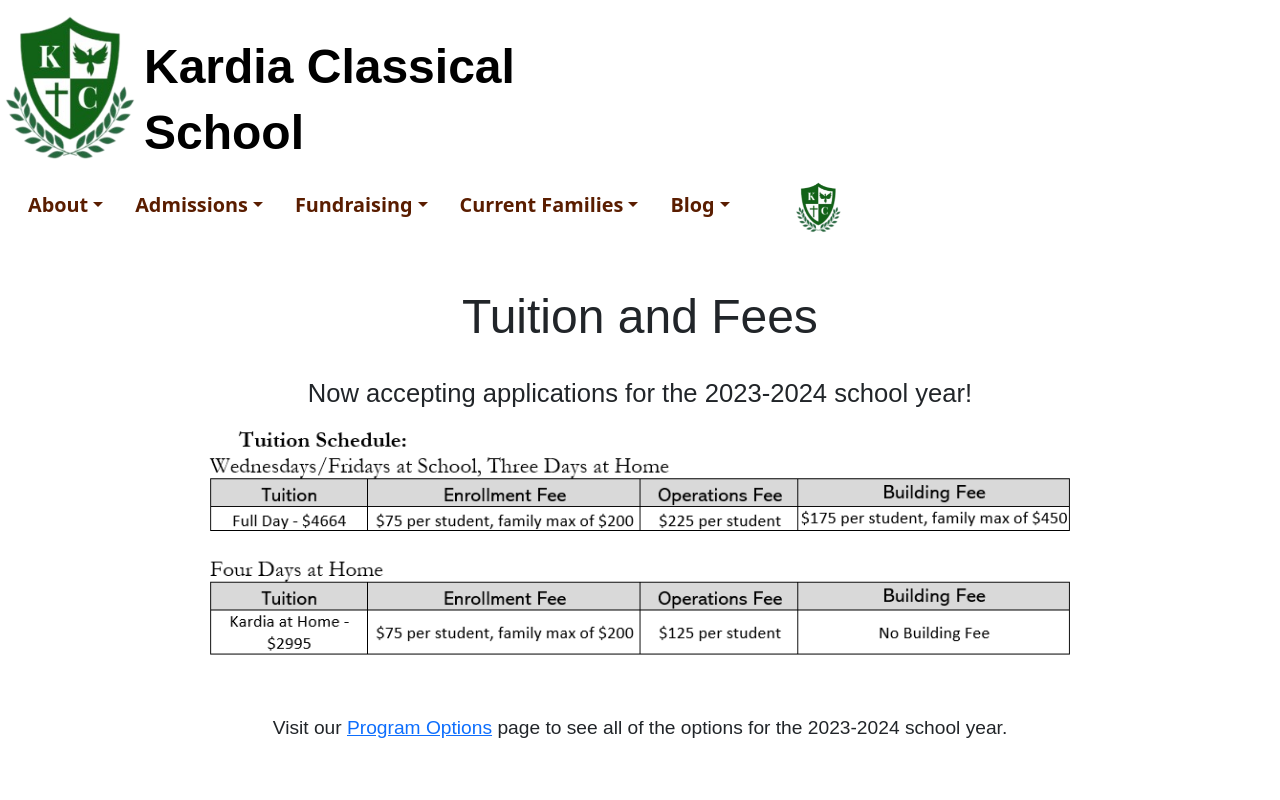
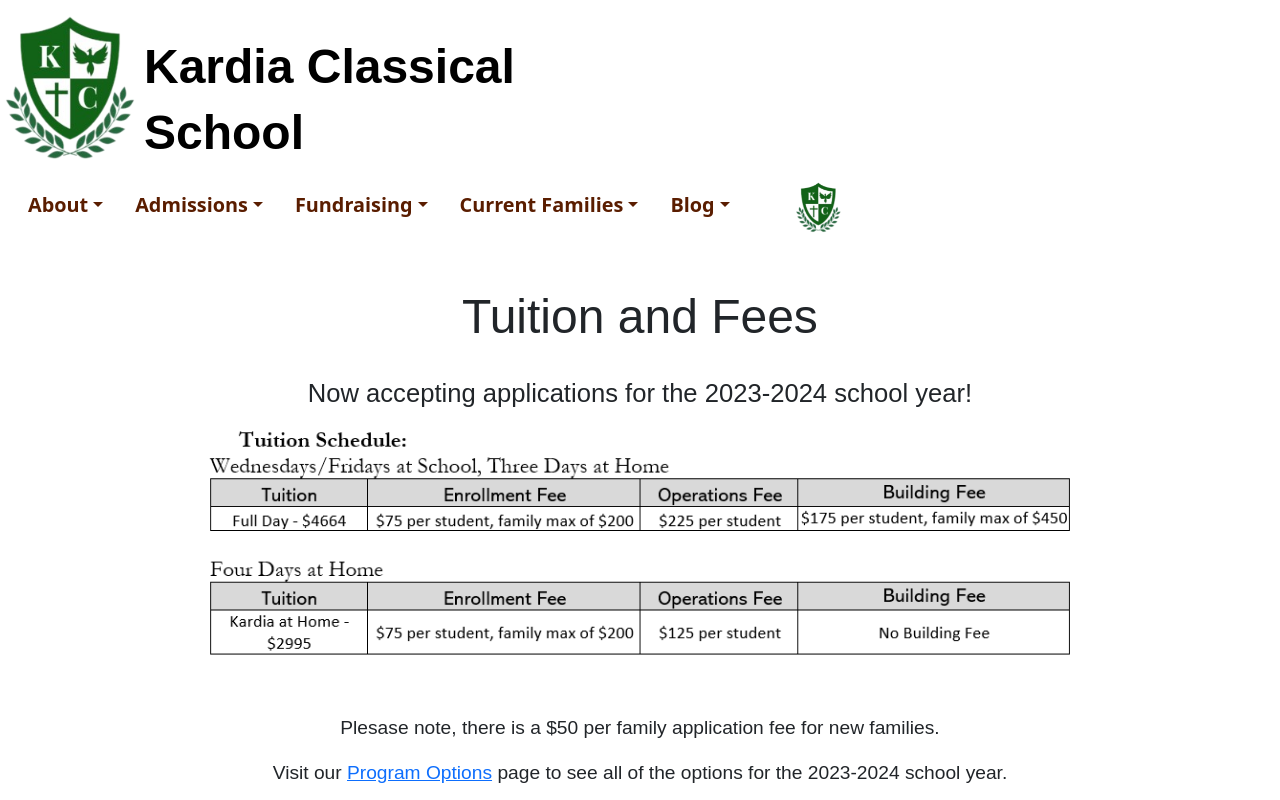
Before and after one commit to kristofer11/Kardia, a React (Create React App) app: page /tuition in a window 1280 px wide. Shown: the top 800 px of the page. Built offline with nearby package versions, Linux system fonts and the light colour scheme; a web font is replaced by a local one.

Commit message:
Updated tuition page with application fee.

```diff
--- a/src/pages/Tuition.js
+++ b/src/pages/Tuition.js
@@ -9,6 +9,7 @@
                     Now accepting applications for the 2023-2024 school year!
                 </h3>
                 <img src={tuition} className='col-12 mb-5' />
+                <p>Plesase note, there is a $50 per family application fee for new families.</p>
                 <p >
                     Visit our <a href='/Programs'>Program Options</a> page to see all of the options for the 2023-2024 school year.
                 </p>
```
